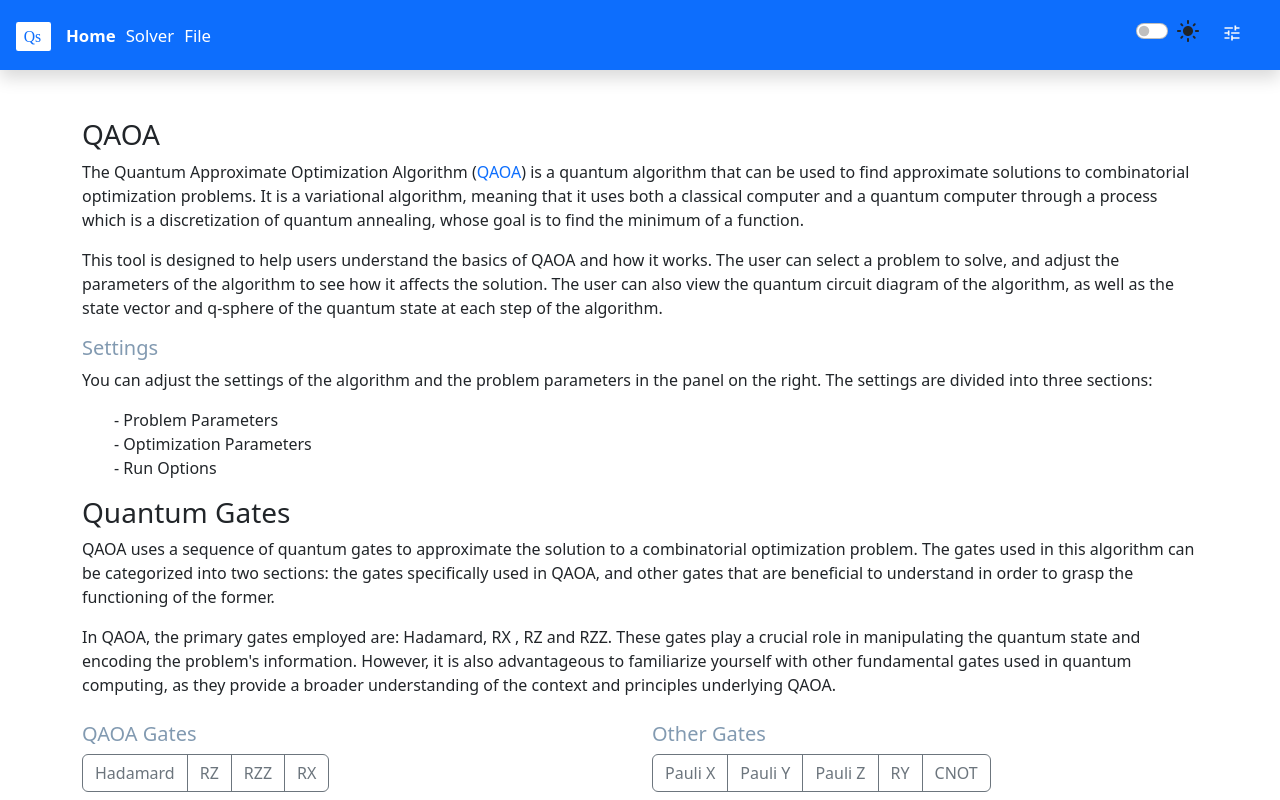
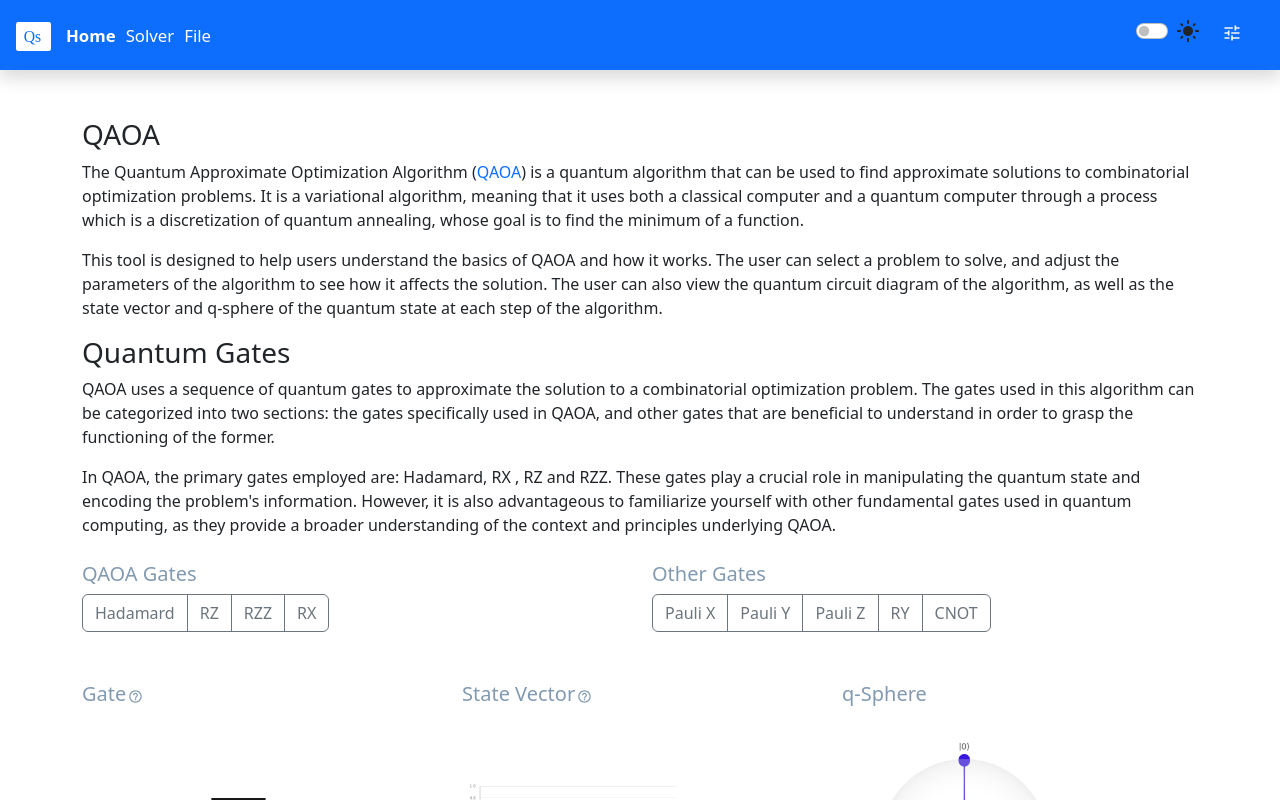
Before and after one commit to sanchezhs/Quantum-Linear-Programming-Solver, a React (Vite) app in the folder frontend/: page / in a window 1280 px wide. Shown: the top 800 px of the page. Built offline with nearby package versions, Linux system fonts and the light colour scheme; a web font is replaced by a local one.

Commit message:
Sincronizacion

```diff
--- a/frontend/src/pages/home/Home.tsx
+++ b/frontend/src/pages/home/Home.tsx
@@ -23,7 +23,7 @@ export function Home() {
               the algorithm, as well as the state vector and q-sphere of the
               quantum state at each step of the algorithm.
             </p>
-            <h5>Settings</h5>
+{/*             <h5>Settings</h5>
             <p>
              You can adjust the settings of the algorithm and the problem
               parameters in the panel on the right. The settings are divided into
@@ -33,7 +33,7 @@ export function Home() {
                 <li>- Problem Parameters</li>
                 <li>- Optimization Parameters</li>
                 <li>- Run Options</li>
-              </ul>
+              </ul> */}
 
             <h3>Quantum Gates</h3>
             <p>
```
